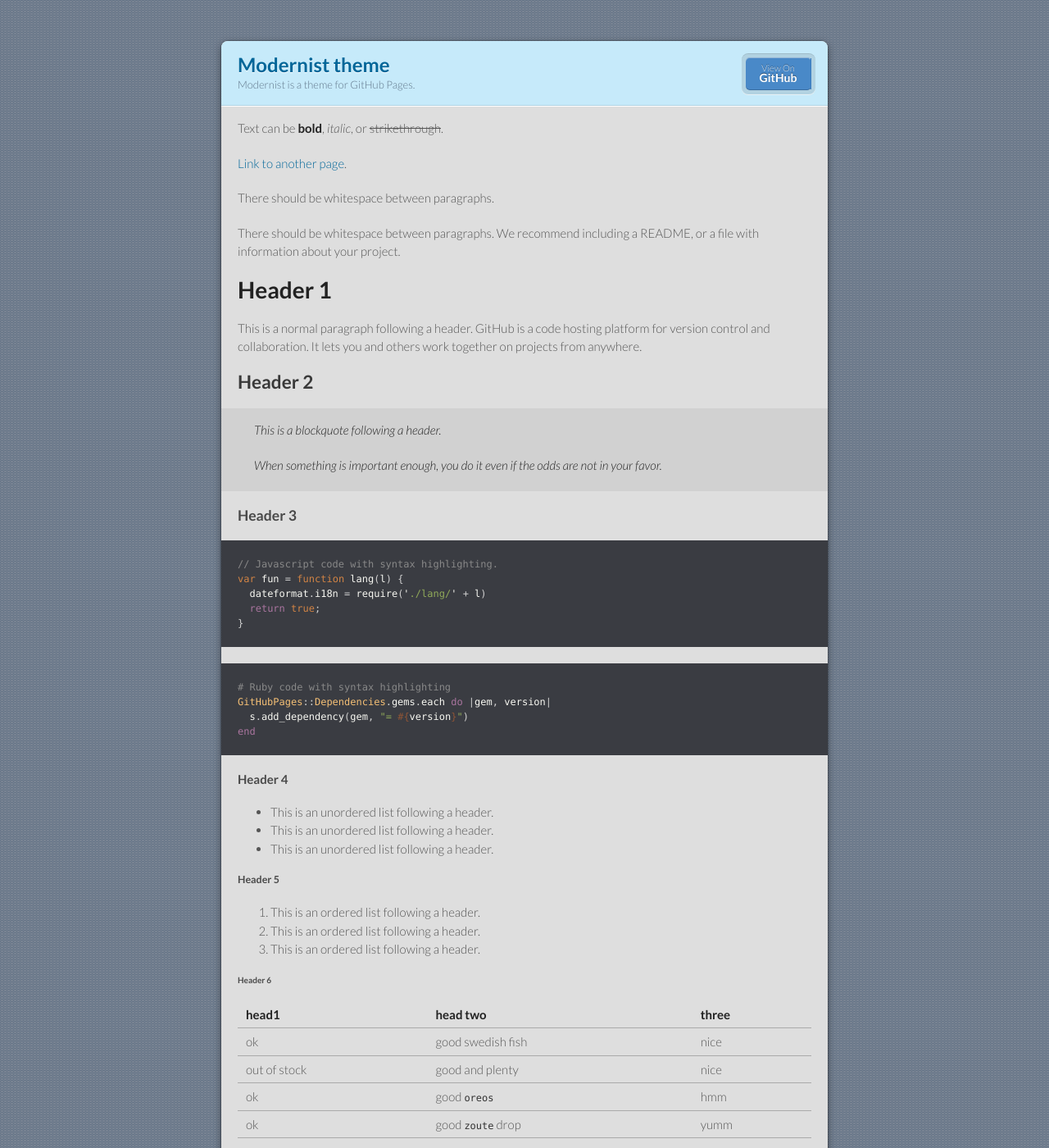
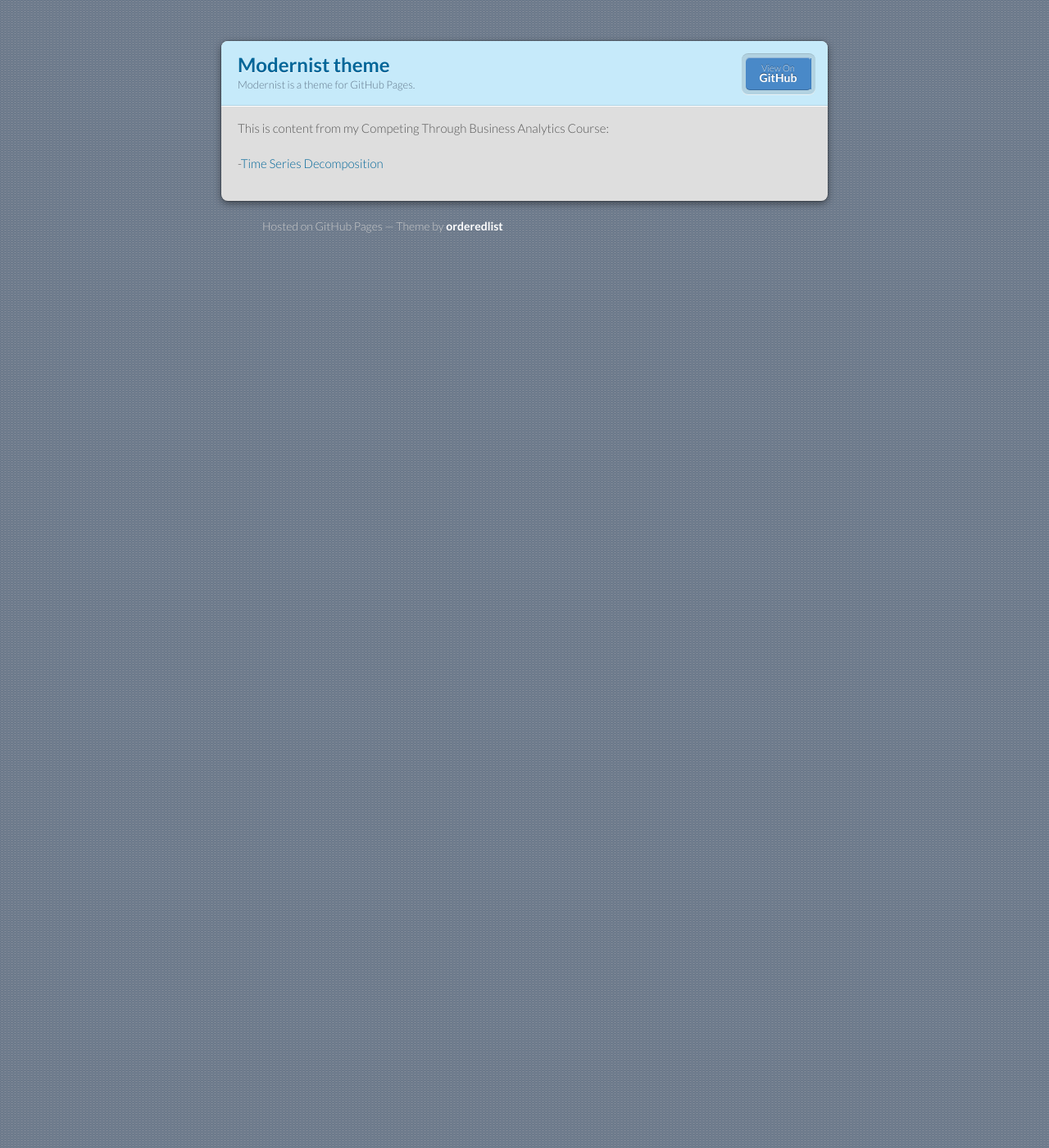
Before and after one commit to alekpeters/alekpeters.github.io, a Jekyll site: the page built from index.md, in a window 1280 px wide and 1400 px high. Shown: the whole window at 82% size. Built offline with Jekyll 4.4.1, drawn with Linux system fonts in a browser that asks for light colours; our own code applies the rules of GitHub Pages for plain Markdown files; some of the changed text lies outside the part shown.

Commit message:
Update index.md

````diff
--- a/index.md
+++ b/index.md
@@ -1,124 +1,8 @@
 ---
-title: Markdown
-description: This is a brief introduction to the Markdown language used in this website.
+title: Alek Peters Portfolio
+description: This is my personal portfolio
 ---
 
-Text can be **bold**, _italic_, or ~~strikethrough~~.
+This is content from my Competing Through Business Analytics Course:
 
-[Link to another page](./another-page.html).
-
-There should be whitespace between paragraphs.
-
-There should be whitespace between paragraphs. We recommend including a README, or a file with information about your project.
-
-# Header 1
-
-This is a normal paragraph following a header. GitHub is a code hosting platform for version control and collaboration. It lets you and others work together on projects from anywhere.
-
-## Header 2
-
-> This is a blockquote following a header.
->
-> When something is important enough, you do it even if the odds are not in your favor.
-
-### Header 3
-
-```js
-// Javascript code with syntax highlighting.
-var fun = function lang(l) {
-  dateformat.i18n = require('./lang/' + l)
-  return true;
-}
-```
-
-```ruby
-# Ruby code with syntax highlighting
-GitHubPages::Dependencies.gems.each do |gem, version|
-  s.add_dependency(gem, "= #{version}")
-end
-```
-
-#### Header 4
-
-*   This is an unordered list following a header.
-*   This is an unordered list following a header.
-*   This is an unordered list following a header.
-
-##### Header 5
-
-1.  This is an ordered list following a header.
-2.  This is an ordered list following a header.
-3.  This is an ordered list following a header.
-
-###### Header 6
-
-| head1        | head two          | three |
-|:-------------|:------------------|:------|
-| ok           | good swedish fish | nice  |
-| out of stock | good and plenty   | nice  |
-| ok           | good `oreos`      | hmm   |
-| ok           | good `zoute` drop | yumm  |
-
-### There's a horizontal rule below this.
-
-* * *
-
-### Here is an unordered list:
-
-*   Item foo
-*   Item bar
-*   Item baz
-*   Item zip
-
-### And an ordered list:
-
-1.  Item one
-1.  Item two
-1.  Item three
-1.  Item four
-
-### And a nested list:
-
-- level 1 item
-  - level 2 item
-  - level 2 item
-    - level 3 item
-    - level 3 item
-- level 1 item
-  - level 2 item
-  - level 2 item
-  - level 2 item
-- level 1 item
-  - level 2 item
-  - level 2 item
-- level 1 item
-
-### Small image
-
-![Octocat](https://github.githubassets.com/images/icons/emoji/octocat.png)
-
-### Large image
-
-![Branching](https://guides.github.com/activities/hello-world/branching.png)
-
-
-### Definition lists can be used with HTML syntax.
-
-<dl>
-<dt>Name</dt>
-<dd>Godzilla</dd>
-<dt>Born</dt>
-<dd>1952</dd>
-<dt>Birthplace</dt>
-<dd>Japan</dd>
-<dt>Color</dt>
-<dd>Green</dd>
-</dl>
-
-```
-Long, single-line code blocks should not wrap. They should horizontally scroll if they are too long. This line should be long enough to demonstrate this.
-```
-
-```
-The final element.
-```
+-[Time Series Decomposition](/timeseries/index.md)
````
